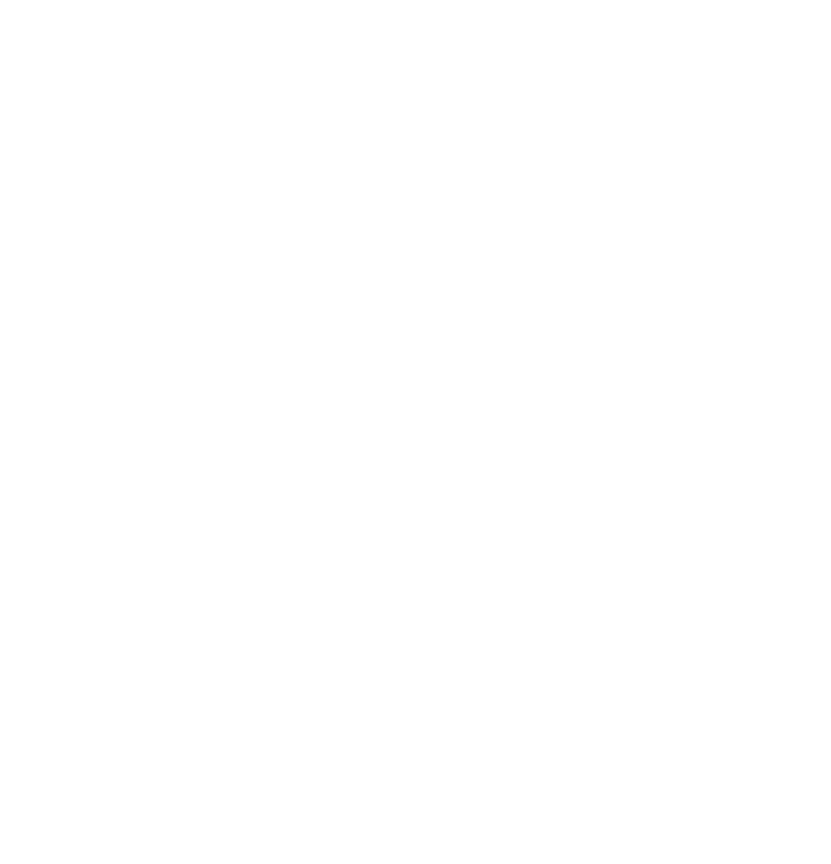
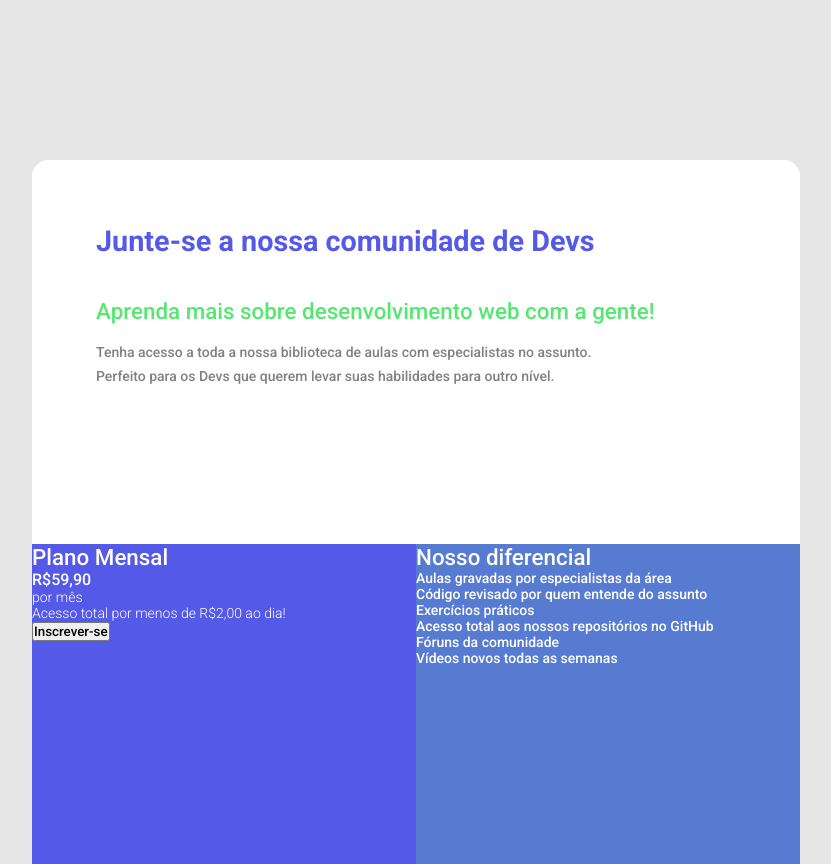
Before and after one commit to LucasOFonseca/SinglePrice, a plain HTML site: page src/index.html in a window 1280 px wide. Shown: the whole page, without its empty margins (224-1055 px from the left). Before the commit the page ends 800 px from the top, so only its background shows below. Drawn offline with Linux system fonts and the light colour scheme.

Commit message:
update commit

```diff
--- /dev/null
+++ b/public/styles/index-style.css
@@ -0,0 +1,93 @@
+/*--- General definitions ---*/
+* {
+    font-family: 'Roboto', sans-serif;
+
+    padding: 0;
+    margin: 0;
+}
+
+body {
+    background-color: #E6E6E6;
+}
+
+h1 {
+    font-size: 1.8rem;
+
+    font-weight: 700;
+}
+
+h2 {
+    font-size: 1.4rem;
+
+    font-weight: 500;
+}
+
+p {
+    font-size: 0.875rem;
+
+    font-weight: 300;
+}
+
+ul {
+    font-size: 0.875rem;
+
+    list-style: none;
+}
+
+/*--- Price section definitions ---*/
+.card-container {
+    display: flex;
+    flex-wrap: wrap;
+
+    background: #FFF;
+
+    margin: 10rem auto 0 auto;
+    border-radius: 1rem;
+
+    width: 48rem;
+    height: 40rem;
+}
+
+.info {
+    width: 100%;
+    height: 50%;
+
+    padding-top: 4rem;
+    padding-left: 4rem;
+}
+.info h1 {
+    color: #5459E8;
+}
+.info h2 {
+    color: #54E871;
+
+    margin-top: 2.5rem;
+    margin-bottom: 1.25rem;
+}
+.info p {
+    color: #808080;
+
+    font-weight: 500;
+
+    margin-bottom: 0.5rem;
+}
+
+.price-card {
+    color: #FFF;
+
+    background: #5459E8;
+
+
+
+    width: 50%;
+    height: 50%;
+}
+
+.description {
+    color: #FFF;
+
+    background: #567BD1;
+
+    width: 50%;
+    height: 50%;
+}
--- a/src/index.html
+++ b/src/index.html
@@ -3,11 +3,49 @@
     <meta charset="UTF-8">
     <meta http-equiv="X-UA-Compatible" content="IE=edge">
     <meta name="viewport" content="width=device-width, initial-scale=1.0">
+
+    <link rel="preconnect" href="https://fonts.gstatic.com">
+    <link href="https://fonts.googleapis.com/css2?family=Roboto:wght@100;300;500;700&display=swap" rel="stylesheet">
+
+    <link rel="stylesheet" href="../public/styles/index-style.css">
+
     <title>Our Price</title>
 </head>
 <body>
-    <div>
+    <div class="card-container">
+        <div class="info">
+            <h1>Junte-se a nossa comunidade de Devs</h1>
+            <h2>Aprenda mais sobre desenvolvimento web com a gente!</h2>
 
+            <p>Tenha acesso a toda a nossa biblioteca de aulas com especialistas no assunto.</p>
+            <p>Perfeito para os Devs que querem levar suas habilidades para outro nível.</p>
+        </div>
+
+        <div class="price-card">
+            <h2>Plano Mensal</h2>
+
+            <div class="price">
+                <span>R$59,90</span>
+                <p>por mês</p>
+            </div>
+
+            <p>Acesso total por menos de R$2,00 ao dia!</p>
+
+            <button>Inscrever-se</button>
+        </div>
+
+        <div class="description">
+            <h2>Nosso diferencial</h2>
+
+            <ul>
+                <li>Aulas gravadas por especialistas da área</li>
+                <li>Código revisado por quem entende do assunto</li>
+                <li>Exercícios práticos</li>
+                <li>Acesso total aos nossos repositórios no GitHub</li>
+                <li>Fóruns da comunidade</li>
+                <li>Vídeos novos todas as semanas</li>
+            </ul>
+        </div>
     </div>
 </body>
 </html>
```
